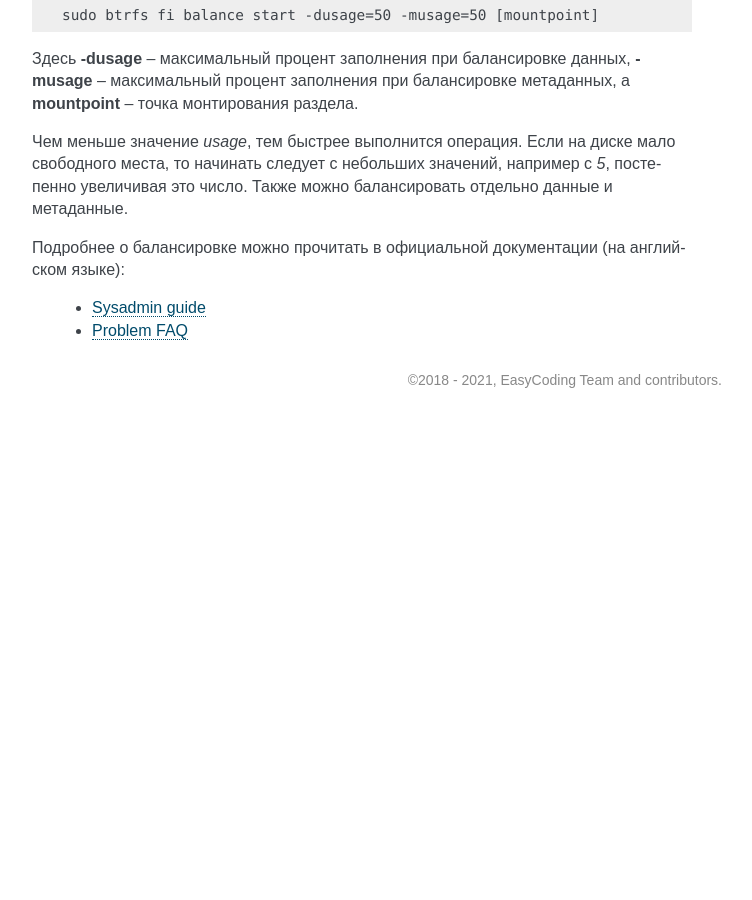
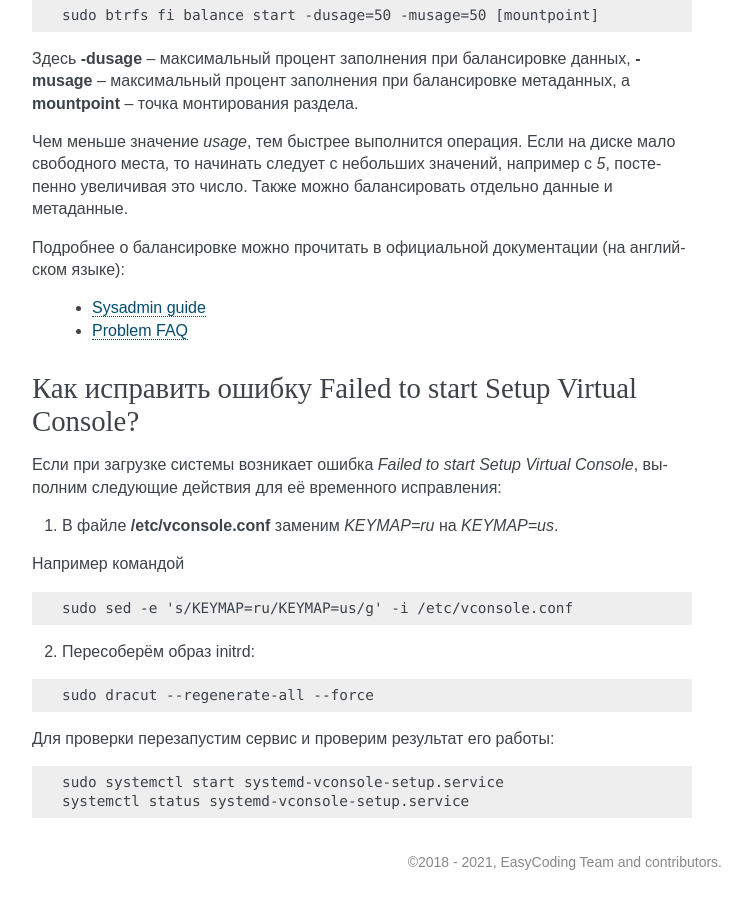
Before and after one commit to RussianFedora/FAQ, a Sphinx documentation site: the page built from source/tips-and-tricks.rst, in a window 1280 px wide and 900 px high, scrolled down 11862 px. Shown: the whole window, without its empty margins (388-1140 px from the left). Built offline with Sphinx 7.4.7, drawn with Linux system fonts in a browser that asks for light colours; comment, search, counter and statistics services are not loaded; before the commit the page ends 12280 px from its top, so only the background shows below that; some of the changed text lies outside the part shown.

Commit message:
Added question with Failed to start Setup Virtual Console workaround. (#97)
* How to fix Failed to start Setup Virtual Console
* Improve virtual console bug fix instruction.
* Fix typo.
* Fix Header.

```diff
--- a/source/tips-and-tricks.rst
+++ b/source/tips-and-tricks.rst
@@ -647,3 +647,33 @@
 
   * `Sysadmin guide <https://btrfs.wiki.kernel.org/index.php/SysadminGuide#Balancing>`__
   * `Problem FAQ <https://btrfs.wiki.kernel.org/index.php/Problem_FAQ#I_get_.22No_space_left_on_device.22_errors.2C_but_df_says_I.27ve_got_lots_of_space>`__
+
+.. index:: vconsole, boot, tty, systemd, workaround, bug
+.. _failed-setup-virtual-console:
+
+Как исправить ошибку Failed to start Setup Virtual Console?
+==============================================================
+
+Если при загрузке системы возникает ошибка *Failed to start Setup Virtual Console*, выполним следующие действия для её временного исправления:
+
+1. В файле **/etc/vconsole.conf** заменим `KEYMAP=ru` на `KEYMAP=us`.
+
+Например командой
+
+.. code-block:: text
+
+    sudo sed -e 's/KEYMAP=ru/KEYMAP=us/g' -i /etc/vconsole.conf
+
+
+2. Пересоберём образ initrd:
+
+.. code-block:: text
+
+    sudo dracut --regenerate-all --force
+
+Для проверки перезапустим сервис и проверим результат его работы:
+
+.. code-block:: text
+
+    sudo systemctl start systemd-vconsole-setup.service
+    systemctl status systemd-vconsole-setup.service
```
